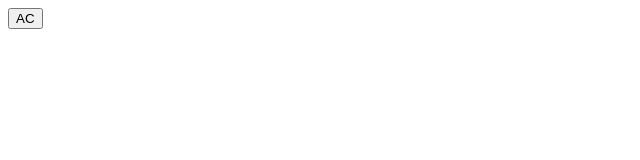
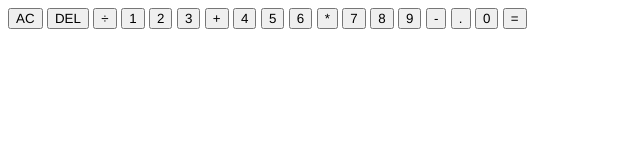
Before and after one commit to kknivves/JS-Calculator-App, a plain HTML site: page index.html in a window 1280 px wide. Shown: the whole page, without its empty margins (0-640 px from the left). Drawn offline with Linux system fonts and the light colour scheme.

Commit message:
Styled calculator font

```diff
--- a/index.html
+++ b/index.html
@@ -18,6 +18,26 @@
         <div class="previous-operand">
           <div class="current-operand"></div>
           <button class="span-two">AC</button>
+          <!-- Delete button -->
+          <button>DEL</button>
+          <!-- Division button -->
+          <button>÷</button>
+          <button>1</button>
+          <button>2</button>
+          <button>3</button>
+          <button>+</button>
+          <button>4</button>
+          <button>5</button>
+          <button>6</button>
+          <button>*</button>
+          <button>7</button>
+          <button>8</button>
+          <button>9</button>
+          <button>-</button>
+          <button>.</button>
+          <button>0</button>
+          <!-- Equal button span-two of the grid -->
+          <button class="span-two">=</button>
         </div>
       </div>
     </div>
--- a/styles.css
+++ b/styles.css
@@ -0,0 +1,7 @@
+*,
+*::before,
+*::after {
+  box-sizing: border-box;
+  font-family: "Franklin Gothic Medium", sans-serif;
+  font-weight: normal;
+}
```
